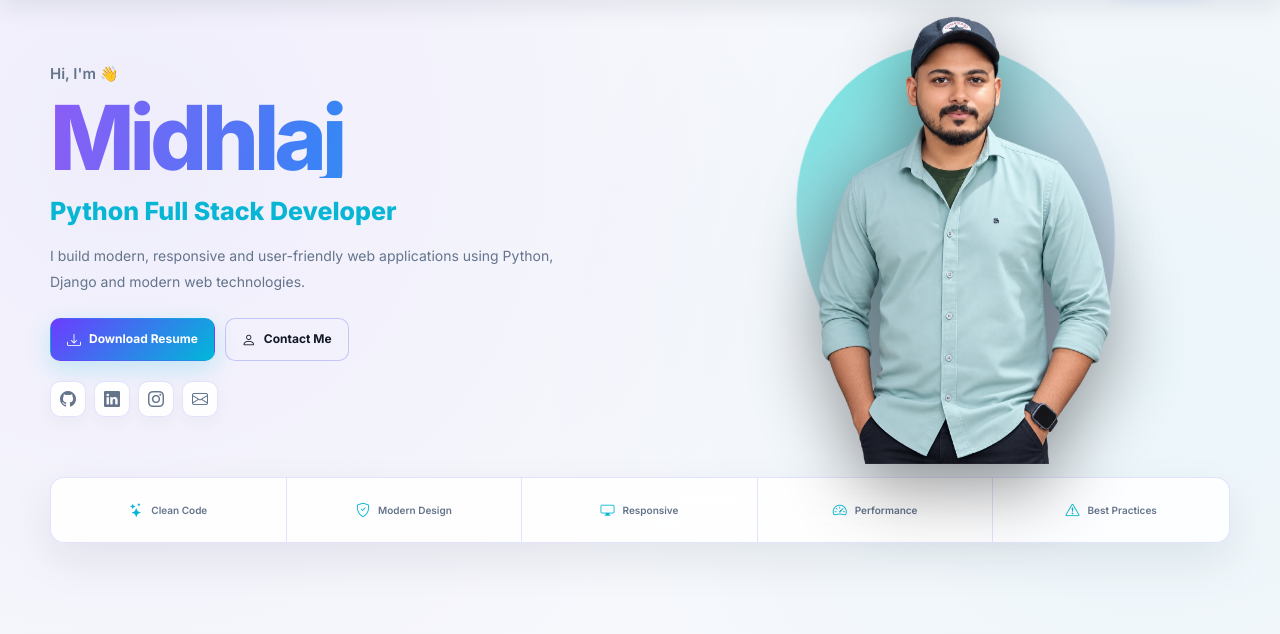
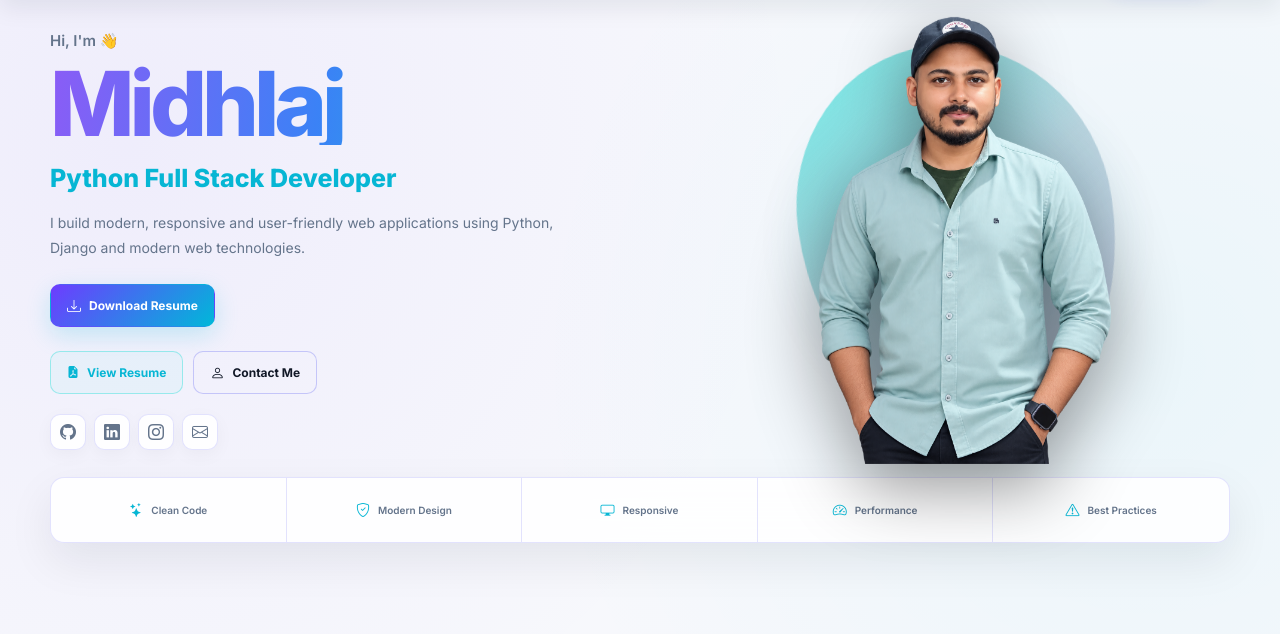
Before and after one commit to MOHAMMAD-MIDHLAJ-MK/midhlaj-dev, a Django app: page / in a window 1280 px wide. Shown: the part 69-703 px from the top of the page. Run offline with Django 5.2, Linux system fonts and the light colour scheme; data that the repository does not hold is empty.

Commit message:
Update website

```diff
--- a/static/css/home.css
+++ b/static/css/home.css
@@ -323,6 +323,37 @@ body.dark {
    ========================================================= */
 
 .view-resume-btn {
+     min-height: 43px;
+
+     padding: 10px 16px;
+
+     display: inline-flex;
+
+     align-items: center;
+
+     justify-content:center;
+
+     gap: 8px;
+
+     border-radius: 10px;
+
+     text-decoration: none;
+
+     font-size: 12px;
+
+     font-weight: 700;
+
+     white-space: nowrap;
+
+     cursor: pointer;
+
+     transition:
+        transform .3s ease,
+        box-shadow .3s ease,
+        border-color .3s ease,
+        background .3s ease,
+        color .3s ease;
+
     color:
         var(--home-accent);
 
@@ -332,7 +363,7 @@ body.dark {
     border:
         1px solid
         rgba(0, 217, 208, .35);
-}
+    }
 
 
 .view-resume-btn:hover {
--- a/templates/portfolio/home.html
+++ b/templates/portfolio/home.html
@@ -68,6 +68,19 @@ Home | Midhlaj Dev
                             <i class="bi bi-download"></i>
 
                             Download Resume
+
+                        </a>
+                        </div>
+                        <div class="hero-buttons">
+                          <a
+                            href="{% url 'resume' %}"
+                            class="view-resume-btn"
+
+                        >
+
+                           <i class="bi bi-file-earmark-pdf-fill"></i>
+
+                            View Resume
 
                         </a>
 
```
